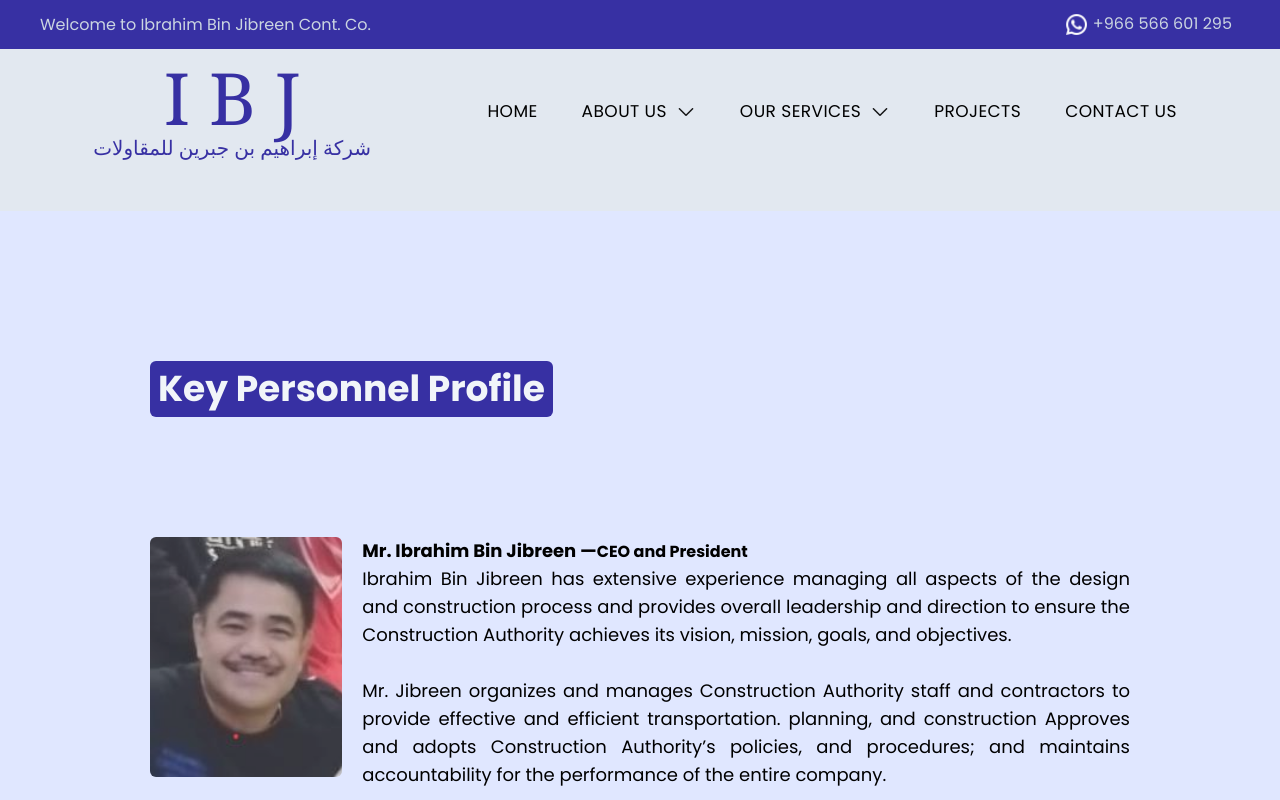
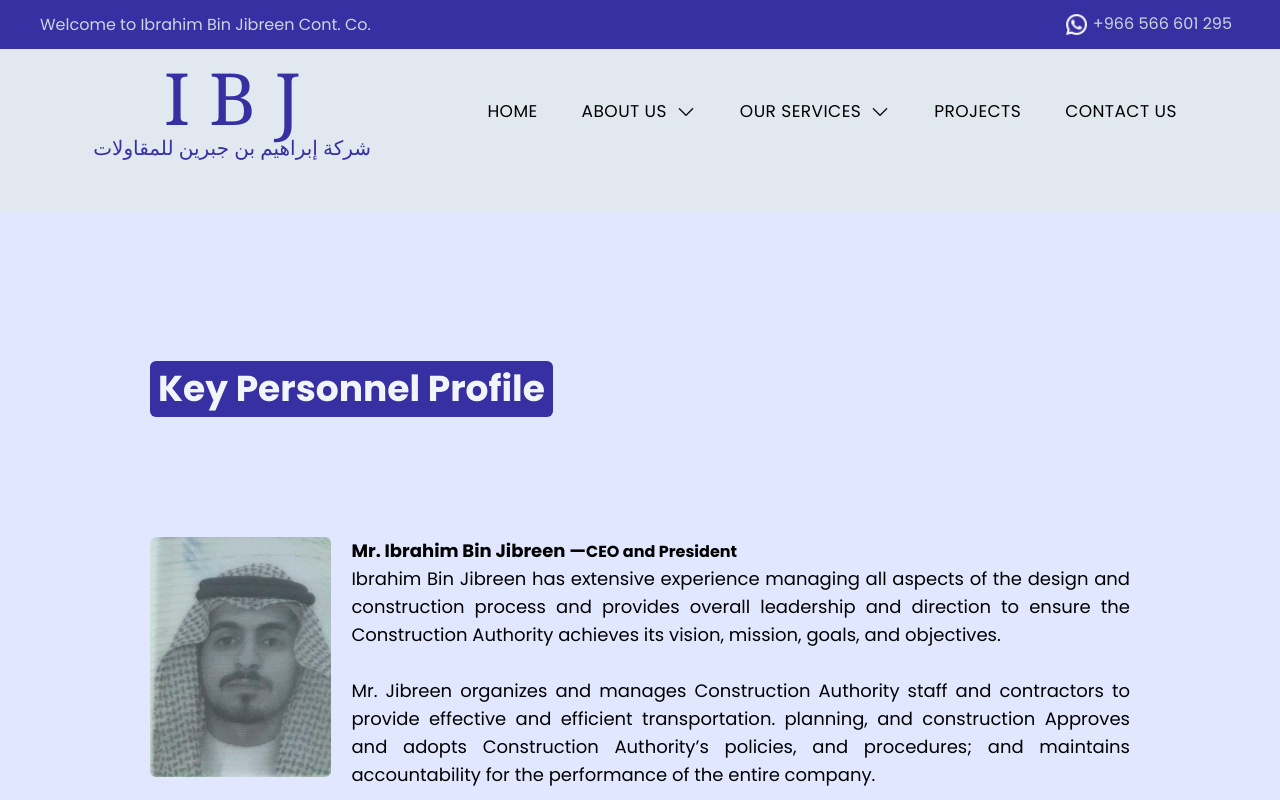
Before and after one commit to jeldrint/ibj-mep, a React (Vite) app: page /about-us/key-personnel-profile in a window 1280 px wide. Shown: the top 800 px of the page. Built offline with nearby package versions, Linux system fonts and the light colour scheme.

Commit message:
Update Personnel.tsx
working on this Ibrahim png error

```diff
--- a/src/components/Personnel.tsx
+++ b/src/components/Personnel.tsx
@@ -1,5 +1,5 @@
 import { useRef } from 'react';
-//import personnelpic1 from '../images/ibrahim.png'
+import personnelpic1 from '../images/ibrahim.png'
 import personnelpic2 from '../images/emerson.png'
 import personnelpic3 from '../images/hani.png'
 import personnelpic4 from '../images/waleed.png'
@@ -18,7 +18,7 @@ const Personnel = () : React.ReactElement => {
          <header ref={ref} className={`${isInViewport ? 'animate-in duration-1.5s fade-in-5 slide-in-from-right-10' : 'invisible'} inline-block mb-5 p-2 text-slate-100 bg-indigo-800 duration-15 text-2xl md:text-4xl font-bold rounded-md`}>
             Key Personnel Profile
          </header>
-         <PersonnelProfile name='Mr. Ibrahim Bin Jibreen' title='CEO and President' img={personnelpic2} desc1={personnel1desc1} desc2={personnel1desc2} />
+         <PersonnelProfile name='Mr. Ibrahim Bin Jibreen' title='CEO and President' img={personnelpic1} desc1={personnel1desc1} desc2={personnel1desc2} />
          <PersonnelProfile name='Mr. Emerson Tolentino' title='Project Director' img={personnelpic2} desc1={personnel2desc1} desc2={personnel2desc2} />
          <PersonnelProfile name='Mr. Hani  Abd- Elraouf ' title='Finance Manager' img={personnelpic3} desc1={personnel3desc1} />
          <PersonnelProfile name='Mr.  Waleed Al-Sayed Ali Ibrahim' title='Human Resource Manager' img={personnelpic4} desc1={personnel4desc1} />
```
